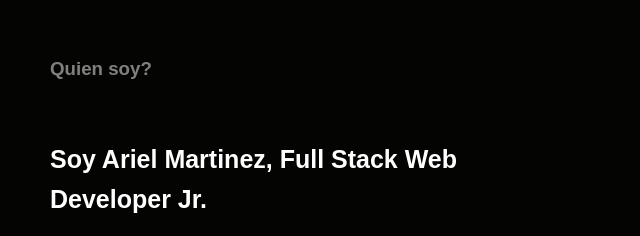
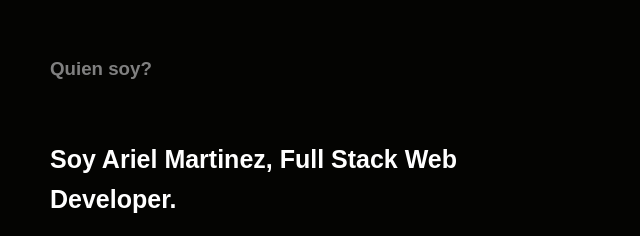
Before and after one commit to ArielMartz/PortafolioWeb, a plain HTML site: page index.html in a window 1280 px wide. Shown: the part 980-1216 px from the top of the page, 0-640 px from the left. Drawn offline with nearby package versions, Linux system fonts and the light colour scheme; a web font is replaced by a local one.

Commit message:
modif about-description

```diff
--- a/index.html
+++ b/index.html
@@ -54,7 +54,7 @@
             <div class="about-grid">
                 <div class="about-description">
                     <h3 class="about">Quien soy?</h3>
-                    <h2>Soy Ariel Martinez, Full Stack Web Developer Jr.</h2>
+                    <h2>Soy Ariel Martinez, Full Stack Web Developer.</h2>
                     <p>Graduado de Digital House, resido en CABA. Estoy en constante aprendizaje y actualmente aplico
                         mis habiliades en un nuevo proyecto, desarrollando una aplicacion sobre eventos masivos. Me
                         interesa convertir una vision y una idea en productos significativos y utiles. </p>
```
